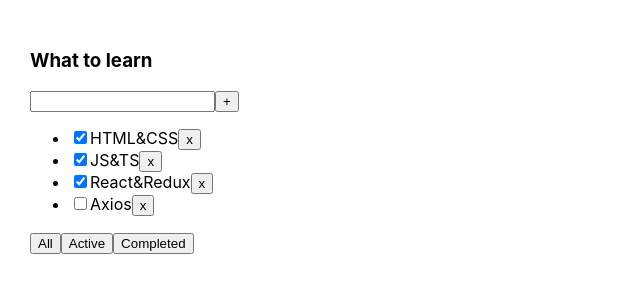
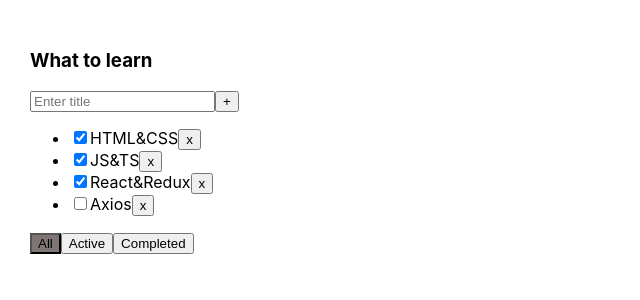
Before and after one commit to Israfil98/todo-list, a React (Create React App) app: page / in a window 1280 px wide. Shown: the top 300 px of the page, without its empty margins (0-640 px from the left). Built offline with nearby package versions, Linux system fonts and the light colour scheme.

Commit message:
add changeTaskStatus function, error handle when adding task, add styles for filter buttons

```diff
--- a/src/App.css
+++ b/src/App.css
@@ -6,3 +6,15 @@
 .App > div {
     margin-right: 50px;
 }
+
+.error {
+    border: 1px solid red;
+}
+
+.error-message {
+    color: red;
+}
+
+.active-filter {
+    background-color: #7f7575;
+}
--- a/src/App.tsx
+++ b/src/App.tsx
@@ -39,6 +39,14 @@ function App() {
         setTasks([newTask, ...tasks])
     }
 
+    function changeTaskStatus(taskId: string, newStatus: boolean) {
+        const task = tasks.find((task) => task.taskId === taskId)
+        if (task) {
+            task.status = newStatus
+        }
+        setTasks([...tasks])
+    }
+
     let tasksForTodoList = tasks
     if (filter === 'completed') {
         tasksForTodoList = tasks.filter((task) => task.status)
@@ -59,6 +67,7 @@ function App() {
                 changeFilter={ changeFilter }
                 removeTask={ removeTask }
                 addTask={ addTask }
+                changeTaskStatus={ changeTaskStatus }
             />
         </div>
     );
--- a/src/components/TodoList/TodoList.tsx
+++ b/src/components/TodoList/TodoList.tsx
@@ -10,32 +10,40 @@ type PropsType = {
     filter: FilterValuesType
     changeFilter: (newFilter: FilterValuesType) => void
     addTask: (taskTitle: string) => void
+    changeTaskStatus: (taskId: string, newStatus: boolean) => void
 }
 
 function TodoList(props: PropsType) {
     const [title, setTitle] = useState<string>('')
+    const [error, setError] = useState<string | null>(null)
 
     const onTaskTitleChangeHandler = (e: ChangeEvent<HTMLInputElement>) => {
         setTitle(e.currentTarget.value)
 
     }
     const onNewTaskAddHandler = () => {
-        props.addTask(title)
-        setTitle('')
+        if (title.trim() !== '') {
+            props.addTask(title)
+            setTitle('')
+        } else {
+            setError('Title is required')
+        }
     }
     const onKeyPressHandler = (e: KeyboardEvent<HTMLInputElement>) => {
         if (e.ctrlKey && e.charCode === 13) {
             onNewTaskAddHandler()
         }
+        setError(null)
     }
-
 
     return (
         <div>
             <h3>{ props.todoListTitle }</h3>
             <div>
-                <input value={ title } onChange={ onTaskTitleChangeHandler } onKeyPress={ onKeyPressHandler }/>
+                <input className={ error ? 'error' : '' } placeholder='Enter title' value={ title }
+                       onChange={ onTaskTitleChangeHandler } onKeyPress={ onKeyPressHandler }/>
                 <button onClick={ onNewTaskAddHandler }>+</button>
+                { error && <div className='error-message'>{ error }</div> }
             </div>
             <ul>
                 {
@@ -43,10 +51,13 @@ function TodoList(props: PropsType) {
                         const removeTaskHandler = () => {
                             props.removeTask(task.taskId)
                         }
+                        const onTaskChangeHandler = (e: ChangeEvent<HTMLInputElement>) => {
+                            props.changeTaskStatus(task.taskId, e.currentTarget.checked)
+                        }
 
                         return (
                             <li key={ task.taskId }>
-                                <input type="checkbox" checked={ task.status }/>
+                                <input type="checkbox" checked={ task.status } onChange={ onTaskChangeHandler }/>
                                 <span>{ task.taskTitle }</span>
                                 <button onClick={ removeTaskHandler }>x</button>
                             </li>
@@ -55,9 +66,15 @@ function TodoList(props: PropsType) {
                 }
             </ul>
             <div>
-                <button onClick={ () => props.changeFilter('all') }>All</button>
-                <button onClick={ () => props.changeFilter('active') }>Active</button>
-                <button onClick={ () => props.changeFilter('completed') }>Completed</button>
+                <button className={ props.filter === 'all' ? 'active-filter' : '' }
+                        onClick={ () => props.changeFilter('all') }>All
+                </button>
+                <button className={ props.filter === 'active' ? 'active-filter' : '' }
+                        onClick={ () => props.changeFilter('active') }>Active
+                </button>
+                <button className={ props.filter === 'completed' ? 'active-filter' : '' }
+                        onClick={ () => props.changeFilter('completed') }>Completed
+                </button>
             </div>
         </div>
     );
```
